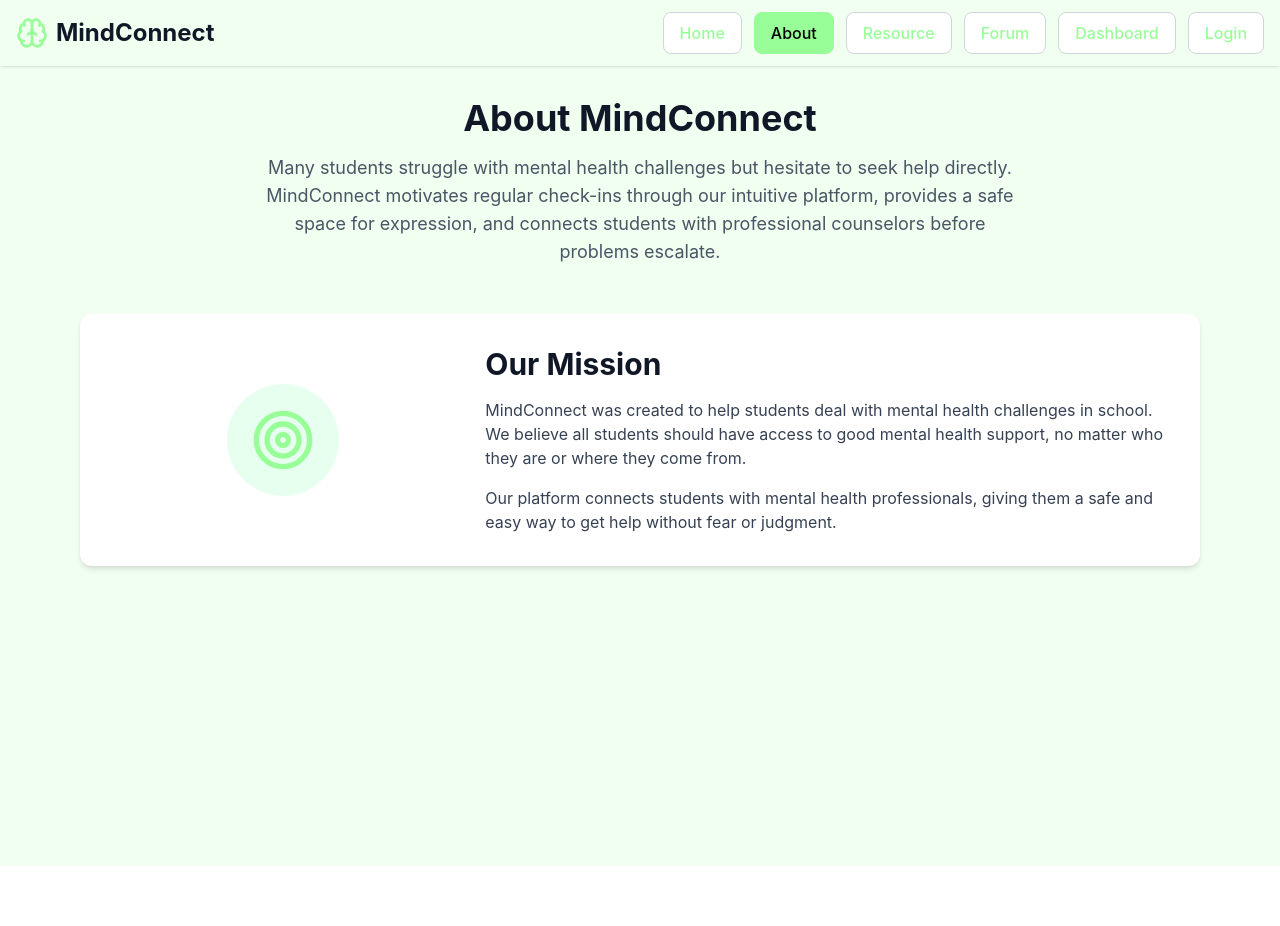
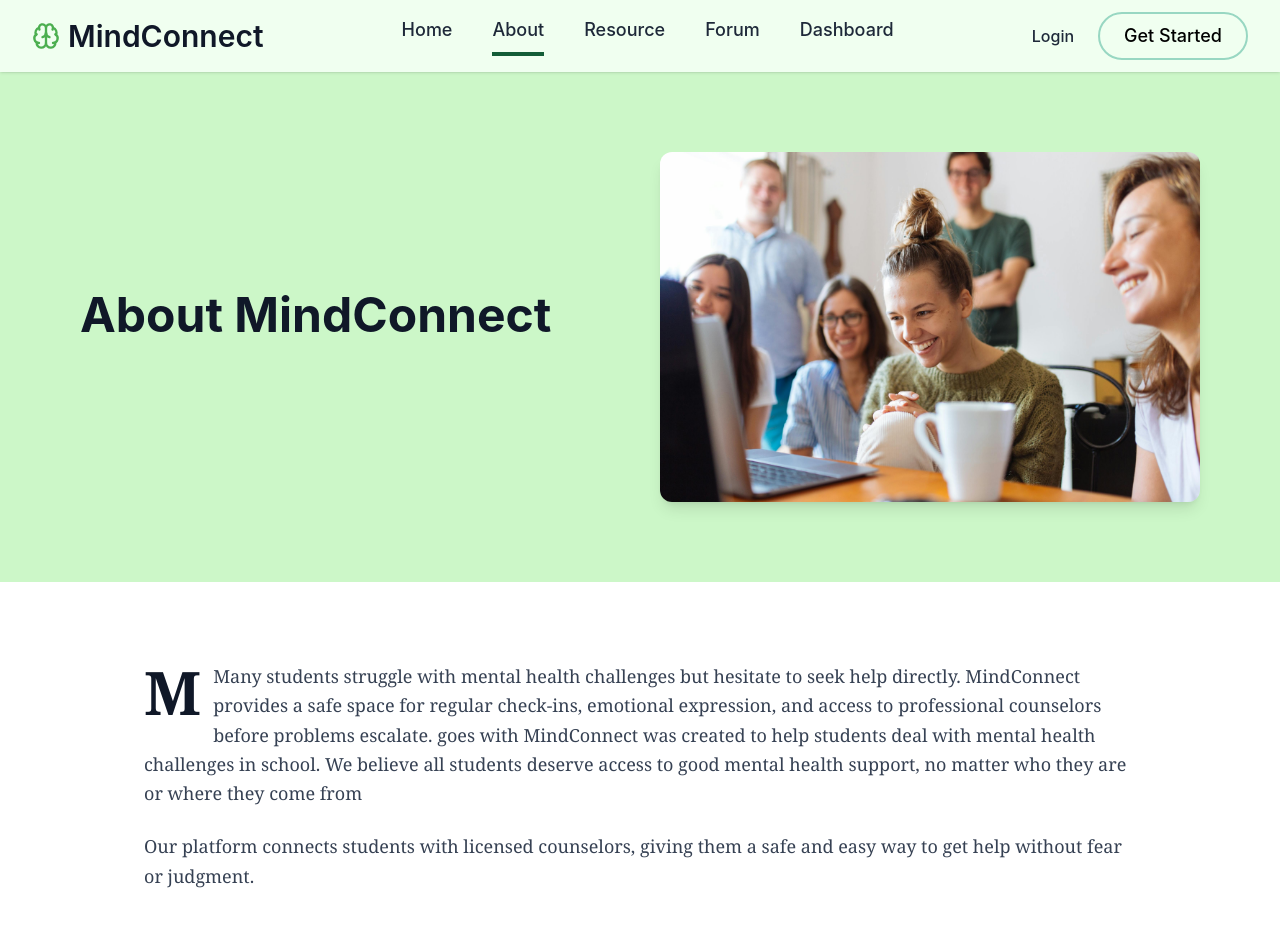
Before and after one commit to ShangliChen/CSCI-499-Project, a React (Vite) app in the folder front-end/: page /about in a window 1280 px wide. Shown: the top 926 px of the page. Before the commit the page ends 866 px from the top, so only its background shows below. Built offline with nearby package versions, Linux system fonts and the light colour scheme.

Commit message:
Updated About page layout and styling

```diff
--- a/front-end/src/App.jsx
+++ b/front-end/src/App.jsx
@@ -52,64 +52,124 @@ function App() {
   const getNavClass = (path) => {
     return currentPath === path
       ? 'bg-[#98FF98] text-black border-[#98FF98]'
-      : 'bg-white text-[#98FF98] border-gray-300 hover:bg-gray-100';
+      : 'bg-white text-black border-gray-300 hover:bg-gray-100';
   };
 
   return (
-    <div className="min-h-screen flex flex-col bg-[#f0fff0]">
+    <div className="min-h-screen flex flex-col bg-[#F0FFF0]">
       {/* Header */}
           <header className="bg-[#f0fff0] py-3 sticky top-0 z-10 shadow-sm">
-        <div className="container mx-auto px-4 flex justify-between items-center">
-          <Link to="/" className="flex items-center space-x-2 cursor-pointer">
-            <Brain className="h-8 w-8 text-[#98FF98]" />
-            <span className="text-2xl font-bold text-gray-900">MindConnect</span>
-          </Link>
+      <div className="container mx-auto px-8 flex items-center justify-between">
 
-          {/* Navigation */}
-          <div className="flex items-center space-x-3">
+        {/* Logo */}
+        <div className="flex items-center space-x-2">
+          <Brain className="h-7 w-7 text-[#4CAF50]" />
+
+          <span className="text-3xl font-semibold text-gray-900">MindConnect</span>
+        </div>
+
+        {/* Middle Tabs (slightly bold + clean spacing) */}
+        <nav className="flex items-center space-x-10">
+
           <Link
             to="/"
-              className={`px-4 py-2 rounded-lg font-medium transition border ${currentPath === '/' ? 'bg-[#98FF98] text-black border-[#98FF98]' : 'bg-white text-[#98FF98] border-gray-300 hover:bg-gray-100'}`}
+            className={`text-gray-800 font-medium text-lg pb-2 transition ${
+              currentPath === '/' ? 'border-b-4 border-[#135D37]' : 'border-b-4 border-transparent hover:border-[#135D37]'
+            }`}
           >
             Home
           </Link>
+
           <Link
             to="/about"
-              className={`px-4 py-2 rounded-lg font-medium transition border ${currentPath === '/about' ? 'bg-[#98FF98] text-black border-[#98FF98]' : 'bg-white text-[#98FF98] border-gray-300 hover:bg-gray-100'}`}
+            className={`text-gray-800 font-medium text-lg pb-2 transition ${
+              currentPath === '/about' ? 'border-b-4 border-[#135D37]' : 'border-b-4 border-transparent hover:border-[#135D37]'
+            }`}
           >
             About
           </Link>
+
           <Link
             to="/resource"
-              className={`px-4 py-2 rounded-lg font-medium transition border ${currentPath === '/resource' ? 'bg-[#98FF98] text-black border-[#98FF98]' : 'bg-white text-[#98FF98] border-gray-300 hover:bg-gray-100'}`}
+            className={`text-gray-800 font-medium text-lg pb-2 transition ${
+              currentPath === '/resource' ? 'border-b-4 border-[#135D37]' : 'border-b-4 border-transparent hover:border-[#135D37]'
+            }`}
           >
             Resource
           </Link>
+
           <Link
             to="/forum"
-              className={`px-4 py-2 rounded-lg font-medium transition border ${currentPath === '/forum' ? 'bg-[#98FF98] text-black border-[#98FF98]' : 'bg-white text-[#98FF98] border-gray-300 hover:bg-gray-100'}`}
+            className={`text-gray-800 font-medium text-lg pb-2 transition ${
+              currentPath === '/forum' ? 'border-b-4 border-[#135D37]' : 'border-b-4 border-transparent hover:border-[#135D37]'
+            }`}
           >
             Forum
           </Link>
+
           <button
             onClick={handleDashboardClick}
-              className={`px-4 py-2 rounded-lg font-medium transition border ${currentPath.startsWith('/dashboard') ? 'bg-[#98FF98] text-black border-[#98FF98]' : 'bg-white text-[#98FF98] border-gray-300 hover:bg-gray-100'}`}
+            className={`text-gray-800 font-medium text-lg pb-2 transition ${
+              currentPath.startsWith('/dashboard') ? 'border-b-4 border-[#135D37]' : 'border-b-4 border-transparent hover:border-[#135D37]'
+            }`}
           >
             Dashboard
           </button>
+
+        </nav>
+
+
+
+        {/* Right Side */}
+        <div className="flex items-center space-x-6">
+
           {user ? (
             <button
               onClick={handleLogout}
-                className="px-4 py-2 rounded-lg font-medium transition border bg-white text-[#98FF98] border-gray-300 hover:bg-gray-100"
+              className="text-gray-800 font-medium hover:text-black transition"
             >
               Logout
             </button>
           ) : (
-              <Link to="/user-type" className={`px-4 py-2 rounded-lg font-medium transition border ${getNavClass('/user-type')}`}>Login</Link>
+            <Link
+              to="/user-type"
+              className="text-gray-800 font-medium hover:text-black transition"
+            >
+              Login
+            </Link>
           )}
+
+          {/* Blue rounded button */}
+          <Link
+            to="/signup/student"
+            className="
+              relative overflow-hidden
+              px-6 py-2 text-lg font-medium rounded-full
+              border-2 border-[#98D7C2] text-black
+              transition-all duration-500 group
+            "
+          >
+            {/* fill animation layer */}
+            <span
+              className="
+                absolute inset-0 bg-[#98D7C2]
+                translate-x-[-100%]
+                group-hover:translate-x-0
+                transition-transform duration-500
+              "
+            ></span>
+
+            {/* text stays visible above the fill */}
+            <span className="relative z-10">Get Started</span>
+          </Link>
+
+
         </div>
+
       </div>
     </header>
+
+
 
       {/* Main Content */}
       <main className="flex-grow">
--- a/front-end/src/pages/About.jsx
+++ b/front-end/src/pages/About.jsx
@@ -1,48 +1,54 @@
 // pages/About.jsx
-import { CheckCircle, Users, Heart, Shield, Target } from 'lucide-react';
+function About() {
+  return (
+    <div className="min-h-screen bg-white">   {/* <-- PAGE IS NOW WHITE */}
 
-function About() {
+      {/* Hero Section (Mint Green Only at Top) */}
+      <div className="bg-[#ccf7c8] py-20">
+        <div className="container mx-auto px-4 max-w-6xl flex flex-col md:flex-row items-center gap-10">
 
-
-
-
-  return (
-    <div className="min-h-screen bg-[#f0fff0] py-8">
-      <div className="container mx-auto px-4 max-w-6xl">
-        {/* Header */}
-        <div className="text-center mb-12">
-          <h1 className="text-4xl font-bold text-gray-900 mb-4">About MindConnect</h1>
-          <p className="text-lg text-gray-600 max-w-3xl mx-auto">
-          Many students struggle with mental health challenges but hesitate to seek help directly. MindConnect motivates regular check-ins through our intuitive platform,
-                provides a safe space for expression, and connects students with professional
-                counselors before problems escalate.
-          </p>
+          {/* Left Text */}
+          <div className="md:w-1/2">
+            <h1 className="text-5xl font-bold text-gray-900 mb-6">
+              About MindConnect
+            </h1>
           </div>
 
-        {/* Mission Section */}
-        <div className="bg-white rounded-xl p-8 shadow-md mb-12">
-          <div className="flex flex-col md:flex-row items-center gap-8">
-            <div className="md:w-1/3 flex justify-center">
-              <div className="bg-[#e6ffee] p-6 rounded-full">
-                <Target className="h-16 w-16 text-[#98FF98]" />
+          {/* Right Image */}
+          <div className="md:w-1/2 flex justify-center">
+            <img
+              src="/images/nhs-video.jpg"
+              alt="MindConnect Mission"
+              className="rounded-xl shadow-lg object-cover w-full h-[300px] md:h-[350px]"
+            />
           </div>
-            </div>
-            <div className="md:w-2/3">
-              <h2 className="text-3xl font-bold text-gray-900 mb-4">Our Mission</h2>
-              <p className="text-gray-700 mb-4">
-              MindConnect was created to help students deal with mental health challenges in school. We believe all students should have access to good mental health support, no matter who they are or where they come from.
-              </p>
-              <p className="text-gray-700">
-              Our platform connects students with mental health professionals, giving them a safe and easy way to get help without fear or judgment.
-              </p>
-            </div>
+
         </div>
       </div>
 
+      {/* Mission Section (Pure White) */}
+      <div className="bg-white py-20">
+        <div className="container mx-auto px-4 max-w-5xl">
+        <p className="text-lg leading-relaxed mb-6 font-[Georgia] text-gray-700">
+          <span className="float-left text-6xl font-bold leading-none mr-3 font-[Georgia] text-gray-900">
+            M
+          </span>
+            Many students struggle with mental health challenges but hesitate to seek help directly. MindConnect
+            provides a safe space for regular check-ins, emotional expression, and access to professional counselors
+            before problems escalate. goes with MindConnect was created to help students deal with mental health challenges
+              in school. We believe all students deserve access to good mental health support, no matter who they are or where
+              they come from
+          </p>
 
 
+        <p className="text-lg leading-relaxed font-[Georgia] text-gray-700">
+            Our platform connects students with licensed counselors, giving them a safe and easy way
+            to get help without fear or judgment.
+          </p>
 
         </div>
+      </div>
+
     </div>
   );
 }
```
Also changed, not shown: front-end/src/pages/Home.jsx (+38 -20 lines), front-end/src/pages/RelaxingGames.jsx (+186 -50 lines), 2 other files (tests, documents, lock files or other folders). Lines whose indentation alone changed are shown as unchanged.
